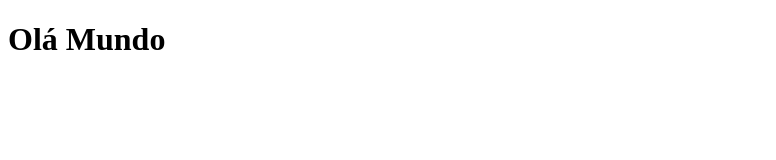
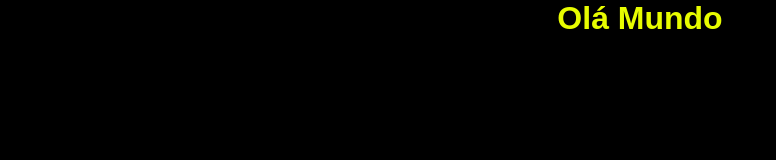
Before and after one commit to CassioDaniel/landing-page, a plain HTML site: page index.html in a window 1280 px wide. Shown: the whole page, without its empty margins (0-776 px from the left). Drawn offline with Linux system fonts and the light colour scheme.

Commit message:
02 Alteração no style do Body e demais funções.

```diff
--- a/assets/css/style.css
+++ b/assets/css/style.css
@@ -0,0 +1,38 @@
+
+* {
+    margin: 0;
+    padding: 0;
+    box-sizing: border-box;
+}
+
+:root {
+    --font-grande: 'TT Hoves Pro Trial', sans-serif;
+    --font-pequena: 'ClashGrotesk-Light', sans-serif;
+    --color-black: #000;
+    --color-gray1: #3d4143;
+    --color-gray2: #9c9d9d;
+    --color-white: #f6f6f6;
+    --color-destaque1: #e7fc00;
+    --color-destaque2: #728e6f;
+}
+
+html {
+    scroll-behavior: smooth;
+}
+
+body {
+    background-color: var(--color-black);
+    width: 100%;
+    display: flex;
+    align-items: center;
+    justify-content: center;
+    font-family: var(--font-pequena);
+    overflow: hidden;
+    -webkit-overflow-scrolling: touch;
+    transition: transform 0.3s ease-out;
+}
+
+h1 {
+    color: var(--color-destaque1);
+    font-family: var(--font-pequena);
+}
--- a/index.html
+++ b/index.html
@@ -1,9 +1,10 @@
 <!DOCTYPE html>
 <html lang="pt-br">
+
 <head>
     <meta charset="UTF-8">
     <meta name="viewport" content="width=device-width, initial-scale=1.0">
-    <title>Cáasio Daniel</title>
+    <title>Cásio Daniel</title>
 
     <!--CSS-->
     <link rel="stylesheet" href="assets/css/style.css">
```
Also changed, not shown: assets/fonts/ClashGrotesk-Light.woff2 (added).
